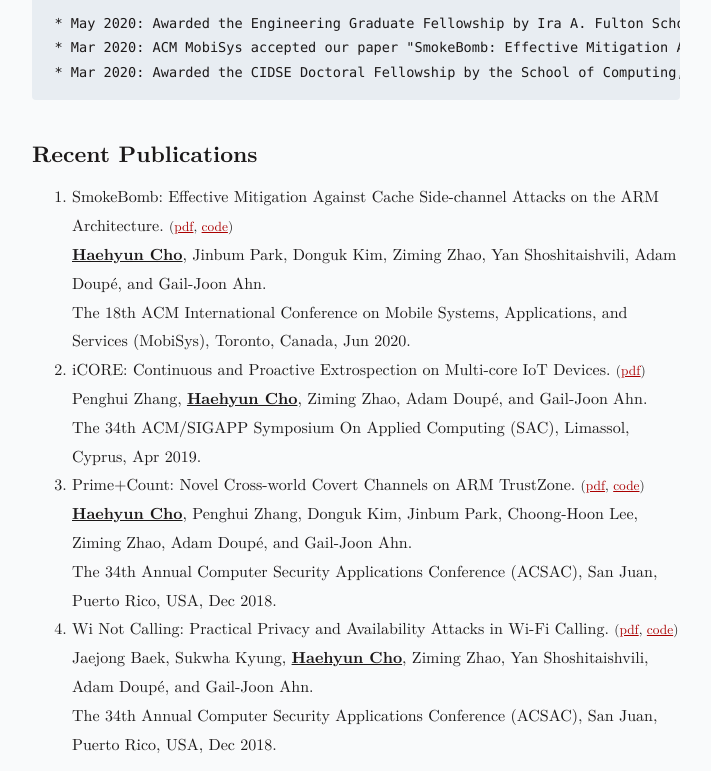
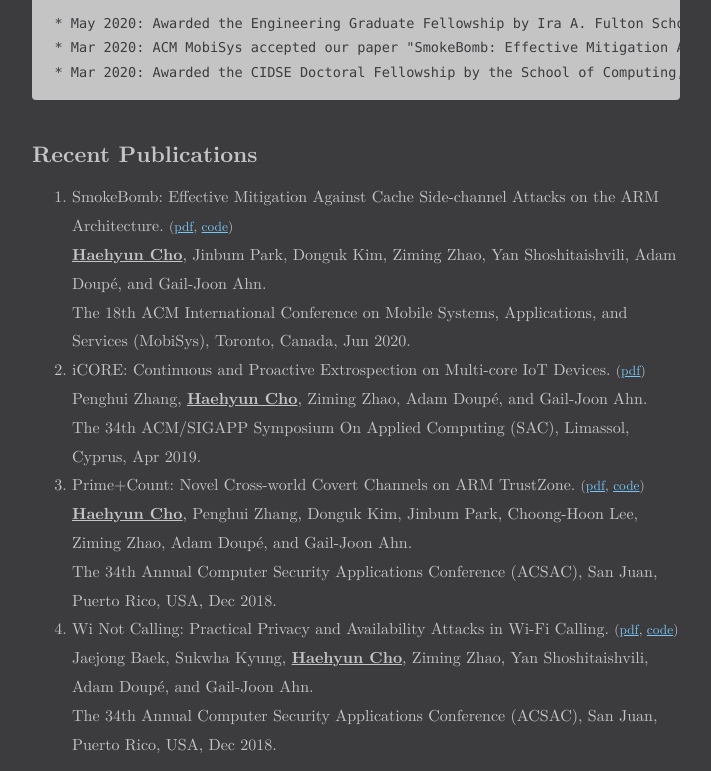
Before and after one commit to haehyun/haehyun.github.io, a website: page index.html in a window 1280 px wide. Shown: the part 567-1338 px from the top of the page, without its empty margins (284-995 px from the left). Drawn offline with nearby package versions, Linux system fonts and the light colour scheme.

Commit message:
color change

```diff
--- a/style.css
+++ b/style.css
@@ -88,8 +88,10 @@
   counter-reset: theorem;
   counter-reset: definition;
 
-  color: hsl(0, 5%, 10%);
-  background-color: hsl(210, 20%, 98%);
+  /*color: hsl(0, 5%, 10%);*/
+  color: #C4C4C5;
+  background-color: #3C3C3F;
+  /*background-color: hsl(210, 20%, 98%);*/
 
   text-rendering: optimizeLegibility;
 }
@@ -111,7 +113,7 @@
 /* Make links red */
 a,
 a:visited {
-  color: #a00;
+  color: #78C5F5;
 }
 
 /* Make images easier to work with */
@@ -151,7 +153,9 @@
   max-width: 100%;
   overflow: auto;
   border-radius: 4px;
-  background: hsl(210, 28%, 93%);
+  /*background: hsl(210, 28%, 93%);*/
+  color: #3C3C3F;
+  background-color: #C4C4C5;
 }
 pre code {
   font-size: 95%;
```
